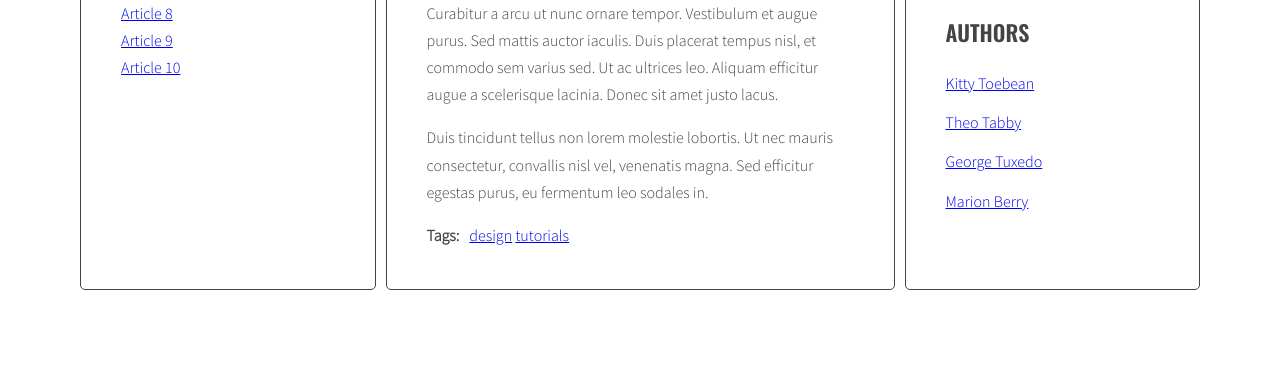
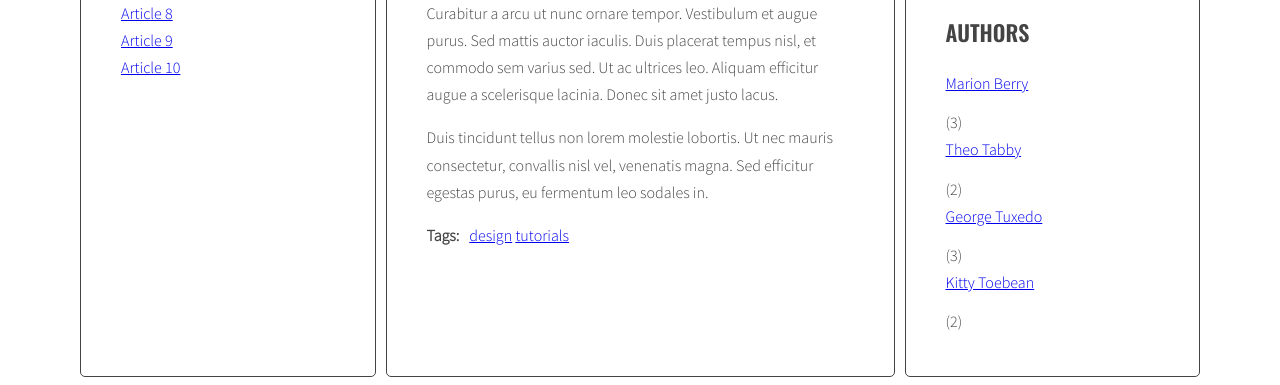
Before and after one commit to WieMon/javascript-blog, a website: page index.html in a window 1280 px wide. Shown: the part 549-934 px from the top of the page. Before the commit the page ends 847 px from the top, so only its background shows below. Drawn offline with nearby package versions, Linux system fonts and the light colour scheme.

Commit message:
Add links and no. of articles to authors

```diff
--- a/index.html
+++ b/index.html
@@ -186,26 +186,7 @@
             </ul>
             <h2 class="section-title">Authors</h2>
             <ul class="list authors">
-              <li>
-                <a href="#">
-                  <span class="author-name">Kitty Toebean</span>
-                </a>
-              </li>
-              <li>
-                <a href="#">
-                  <span class="author-name">Theo Tabby</span>
-                </a>
-              </li>
-              <li>
-                <a href="#">
-                  <span class="author-name">George Tuxedo</span>
-                </a>
-              </li>
-              <li>
-                <a href="#">
-                  <span class="author-name">Marion Berry</span>
-                </a>
-              </li>
+
             </ul>
           </aside>
         </main>
--- a/js/script.js
+++ b/js/script.js
@@ -54,12 +54,11 @@
     optArticleTagsSelector = '.post-tags .list',
     optArticleAuthorSelector = '.post-author',
     optTagsListSelector = '.tags.list',
+    optAuthorListSelector = '.authors.list',
     optCloudClassCount = '5',
     optCloudClassPrefix = 'tag-size-';
 
   function generateTitleLinks(customSelector = ''){
-
-    console.log('customSelector: ', customSelector);
 
     /* [DONE] remove contents of titleList */
 
@@ -118,8 +117,6 @@
     };
 
     for (let tag in tags){
-
-      console.log(tag + ' is used ' + tags[tag] + ' times');
 
       if (tags[tag] > params.max){
 
@@ -215,9 +212,9 @@
 
     /* [NEW] find list of tags in right column */
 
-    const tagList = document.querySelector('.tags');
+    /*const tagList = document.querySelector('.tags');*/
 
-    console.log('tagList: ', tagList);
+    const tagList = document.querySelector(optTagsListSelector);
 
     /* [NEW] add html from allTags to tagList */
 
@@ -228,8 +225,6 @@
     /*[NEW] create variable for all links HTML code*/
 
     const tagsParams = calculateTagsParams(allTags);
-
-    console.log('tagsParams: ', tagsParams);
 
     let allTagsHTML = '';
 
@@ -245,7 +240,6 @@
 
       allTagsHTML += tagLinkHTML;
 
-      console.log('tagLinkHTML: ', tagLinkHTML);
     }
 
     /*[NEW] END LOOP: for each tag in allTags:*/
@@ -254,8 +248,8 @@
 
     tagList.innerHTML = allTagsHTML;
 
-    console.log('allTagsHTML: ', allTagsHTML);
   }
+
   generateTags();
 
   function tagClickHandler (event){
@@ -279,8 +273,6 @@
     /* find all tag links with class active */
 
     const activeTagLinks = document.querySelectorAll('a.active[href^="#tag-"]');
-
-    console.log('activeTagLinks: ', activeTagLinks);
 
     /* START LOOP: for each active tag link */
 
@@ -319,8 +311,6 @@
 
     const linkTags = document.querySelectorAll('a[href^="#tag-"]');
 
-    console.log('linkTags: ', linkTags);
-
     /* START LOOP: for each link */
 
     for (let linkTag of linkTags){
@@ -332,9 +322,14 @@
     /* END LOOP: for each link */
     }
   }
+
   addClickListenersToTags();
 
   function generateAuthors(){
+
+    let allAuthors = {};
+
+    console.log('allAuthors: ', allAuthors);
 
     const articles = document.querySelectorAll(optArticleSelector);
 
@@ -350,8 +345,30 @@
 
       html = html + authorHTML;
 
+      if (!allAuthors.hasOwnProperty(articleAuthor)){
+
+        allAuthors[articleAuthor] = 1;
+
+      } else {
+
+        allAuthors[articleAuthor]++;
+      }
+
       authorList.innerHTML = html;
     }
+
+    const authorList = document.querySelector(optAuthorListSelector);
+
+    let allAuthorsHTML = '';
+
+    for (let articleAuthor in allAuthors){
+
+      const authorHTML = '<li><a href="#author-' + articleAuthor + '">' + articleAuthor + '</a></li>';
+
+      allAuthorsHTML += authorHTML + ' (' + allAuthors[articleAuthor] + ') ';
+    }
+    authorList.innerHTML = allAuthorsHTML;
+
   }
 
   generateAuthors();
@@ -395,5 +412,4 @@
 
   addClickListenerToAuthors();
 
-
 }
```
